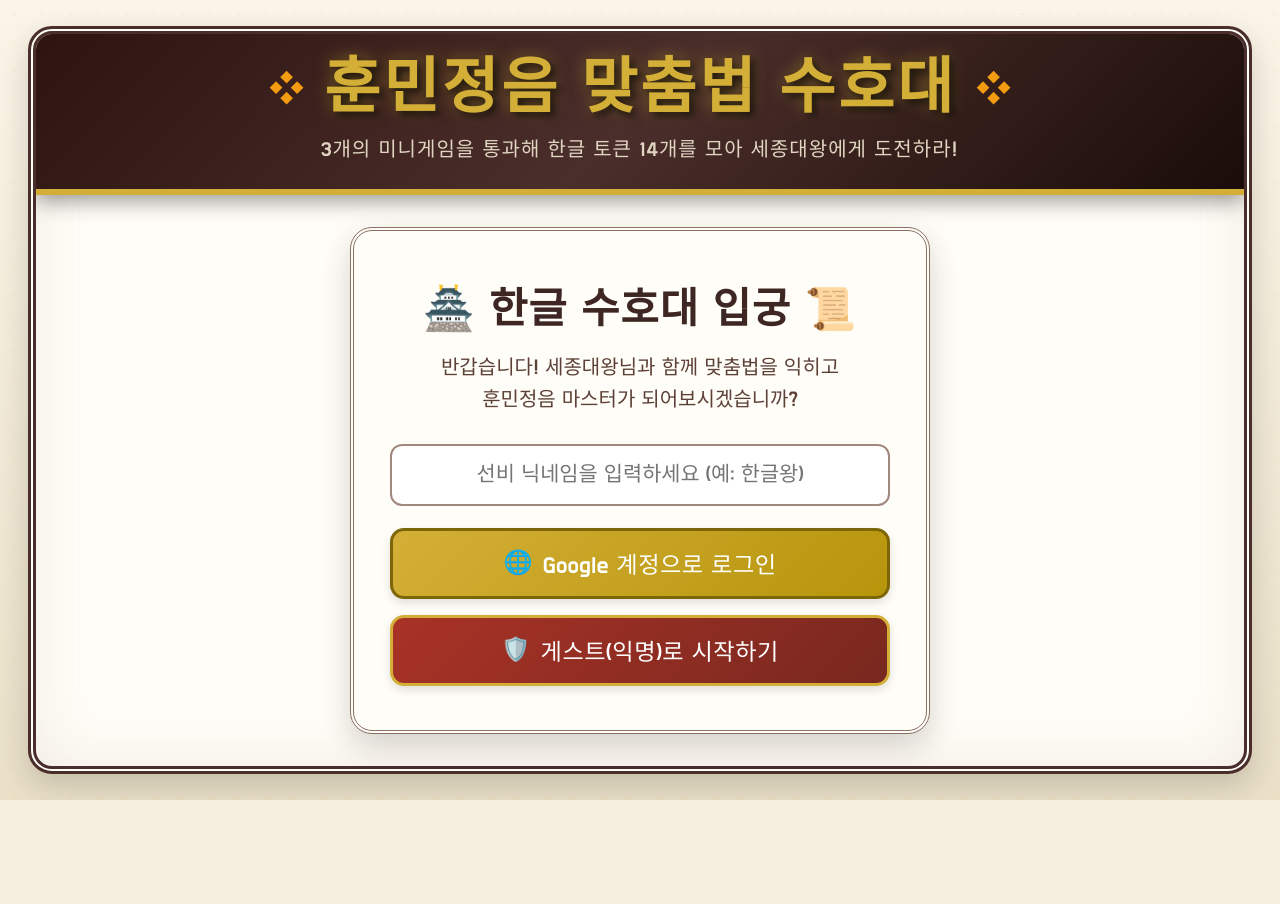
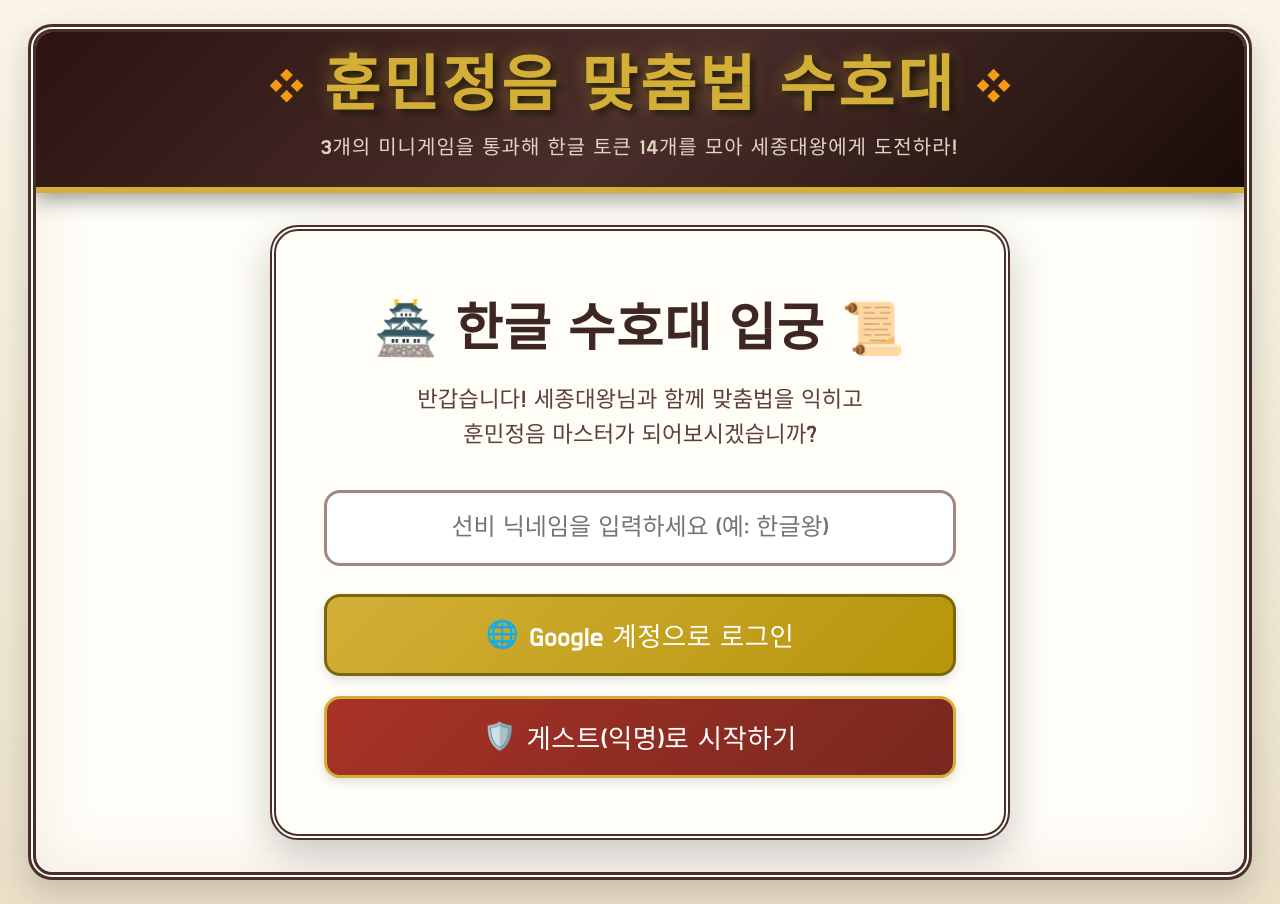
Before and after one commit to zzintch-jpg/korean-spelling-sejong-game, a website with bundled scripts: page index.html in a window 1280 px wide. Before the commit the page ends 800 px from the top, so only its background shows below. Built offline with nearby package versions, Linux system fonts and the light colour scheme; a web font is replaced by a local one.

Commit message:
style: 로그인 사각형 카드 블록 크기 및 입력창/버튼 비율 대폭 확대

```diff
--- a/css/style.css
+++ b/css/style.css
@@ -230,61 +230,63 @@ h1.game-title {
   border-color: #7D6608;
 }
 
-/* 1. 로그인 스크린 */
+/* 1. 대형 로그인 스크린 카드 (시원하고 크게 확장) */
 .login-box {
   text-align: center;
-  max-width: 580px;
+  max-width: 740px;
   width: 100%;
   background: #FFFDF7;
-  padding: 44px 36px;
-  border-radius: 22px;
-  border: var(--border-traditional);
-  box-shadow: var(--shadow-traditional);
+  padding: 56px 48px;
+  border-radius: 28px;
+  border: 6px double #4A2E2B;
+  box-shadow: 0 16px 40px rgba(31, 25, 22, 0.22);
   position: relative;
 }
 
 .login-box h2 {
   font-family: var(--font-straight);
-  font-size: 2.6rem;
+  font-size: 3.2rem;
   color: var(--color-brown-dark);
-  margin-bottom: 16px;
+  margin-bottom: 20px;
   letter-spacing: 1px;
 }
 
 .login-box p {
   font-family: var(--font-straight);
   color: #5D4037;
-  margin-bottom: 28px;
-  font-size: 1.25rem;
+  margin-bottom: 36px;
+  font-size: 1.4rem;
   line-height: 1.6;
 }
 
 .input-group input {
   font-family: var(--font-straight);
   width: 100%;
-  padding: 16px 22px;
-  font-size: 1.3rem;
-  border: 2px solid #A1887F;
-  border-radius: 12px;
+  padding: 20px 28px;
+  font-size: 1.5rem;
+  border: 3px solid #A1887F;
+  border-radius: 16px;
   text-align: center;
   outline: none;
 }
 
 .input-group input:focus {
   border-color: var(--color-gold);
-  box-shadow: 0 0 0 4px rgba(212, 175, 55, 0.25);
+  box-shadow: 0 0 0 5px rgba(212, 175, 55, 0.3);
 }
 
 .login-buttons {
   display: flex;
   flex-direction: column;
-  gap: 16px;
-  margin-top: 22px;
+  gap: 20px;
+  margin-top: 28px;
 }
 
 .login-buttons .btn {
   font-family: var(--font-straight);
-  font-size: 1.45rem;
+  font-size: 1.65rem;
+  padding: 18px 36px;
+  border-radius: 16px;
 }
 
 /* 2. 메인 로비 레이아웃 (와이드 풀비주얼) */
```
